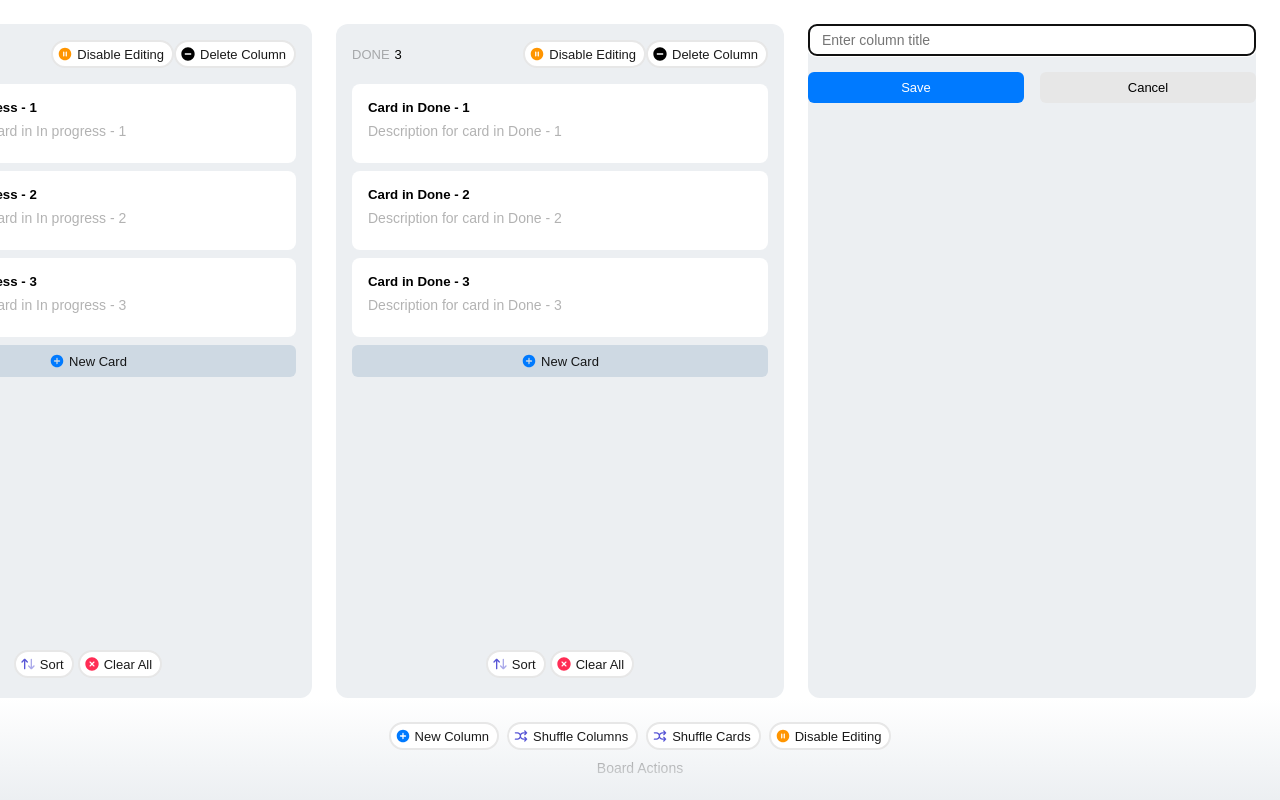
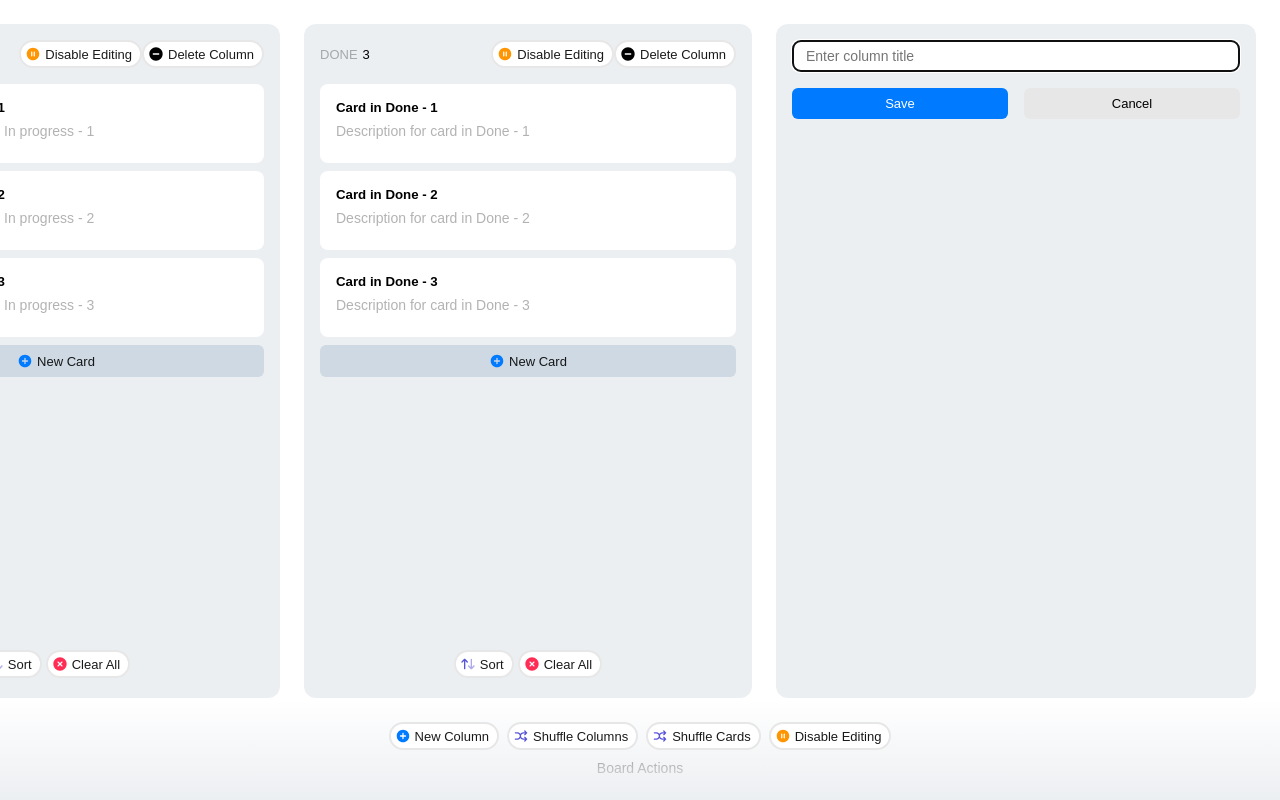
Before and after one commit to AbdulAzizi/vue-kanban-v1, a Vue app: page / in a window 1280 px wide. Both pictures are taken after a click on the button "New Column". Built offline with nearby package versions, Linux system fonts and the light colour scheme.

Commit message:
Focus on card create and add description placeholder

```diff
--- a/src/components/KanbanCard.vue
+++ b/src/components/KanbanCard.vue
@@ -8,13 +8,14 @@
 	const props = defineProps<{
 		card: KanbanCardType,
 		disabled: boolean,
+		inEditState?: boolean,
 	}>();
 
 	const emit = defineEmits<{
 		(e: 'reorder-card', card: KanbanCardType): void
 	}>();
 
-	const isEditing = ref(false);
+	const isEditing = ref(props.inEditState);
 
 	const draftTitle = ref(props.card.title);
 	const draftDescription = ref(props.card.description);
@@ -24,7 +25,13 @@
 
 	const titleEl = ref<HTMLElement | null>(null);
 	const descriptionEl = ref<HTMLElement | null>(null);
-	const rootEl = ref<HTMLElement | null>(null);
+
+	onMounted(() => {
+		updateContent();
+		if (isEditing.value && titleEl.value) {
+			titleEl.value.focus();
+		}
+	});
 
 	const isDirty = computed(() =>
 		draftTitle.value !== title.value || draftDescription.value !== description.value
@@ -65,12 +72,8 @@
 	const updateContent = () => {
 		if (titleEl.value) titleEl.value.innerHTML = title.value;
 		if (descriptionEl.value) descriptionEl.value.innerHTML = description.value;
-		cardsStore.updateCard(props.card.id, { title: title.value, description: description.value })
+		cardsStore.updateCard(props.card.id, { title: title.value, description: description.value, isEditing: false })
 	};
-
-	onMounted(() => {
-		updateContent();
-	});
 
 	const save = async () => {
 		if (!isDirty.value) return;
@@ -92,8 +95,10 @@
 	};
 
 	const onTextChange = () => {
-		if (titleEl.value && descriptionEl.value) {
+		if (titleEl.value) {
 			draftTitle.value = titleEl.value.innerHTML;
+		}
+		if (descriptionEl.value) {
 			draftDescription.value = descriptionEl.value.innerHTML;
 		}
 	};
@@ -124,7 +129,6 @@
 
 <template>
 	<article
-		ref="rootEl"
 		class="kanban-card"
 		:class="{ editing: isEditing, dragging: isDragging }"
 		:aria-label="props.card.title"
@@ -149,6 +153,7 @@
 			:contenteditable="isEditing && !disabled"
 			spellcheck="false"
 			@keyup="onTextChange"
+			:data-placeholder="'Add Description'"
 		></p>
 		<footer v-if="isEditing" contenteditable="false">
 			<BaseButton
@@ -208,4 +213,9 @@
     gap: 0px;
 	padding: 0;
 }
+
+.kanban-card .kanban-card-description:empty:before {
+  content: attr(data-placeholder);
+  pointer-events: none;
+}
 </style>
--- a/src/components/KanbanColumn.vue
+++ b/src/components/KanbanColumn.vue
@@ -79,9 +79,11 @@
 
     const handleNewCard = () => {
         cardsStore.addCard({
-            title: 'Add title',
-            description: 'Add description',
-            columnId: props.column.id
+            id: crypto.randomUUID(),
+            title: '',
+            description: '',
+            columnId: props.column.id,
+            isEditing: true
         });
     };
 
@@ -160,6 +162,7 @@
                     :card="card"
                     @reorder-card="cardsStore.swapCards"
                     :disabled="disabled"
+                    :inEditState="card.isEditing"
                 />
         </li>
         <li class="kanban-card-item"
--- a/src/components/KanbanColumnForm.vue
+++ b/src/components/KanbanColumnForm.vue
@@ -65,6 +65,7 @@
     display: flex;
     flex-direction: column;
     cursor: default;
+    padding: 16px;
 }
 
 .column-input {
--- a/src/stores/cards.ts
+++ b/src/stores/cards.ts
@@ -70,16 +70,9 @@ export const useCardsStore = defineStore('cards', () => {
         });
     };
 
-    const addCard = ({ columnId, title, description }: { columnId: string; title: string; description: string }) => {
-        const newCard: KanbanCardType = {
-            columnId,
-            id: crypto.randomUUID(),
-            title,
-            description
-        };
+    const addCard = (newCard: KanbanCardType) => {
         cards.value.push(newCard);
-
-        const column = columnsStore.columns.find(col => col.id === columnId);
+        const column = columnsStore.columns.find(col => col.id === newCard.columnId);
         if (column) column.editedAt = new Date();
     };
 
--- a/src/types/kanbanTypes.ts
+++ b/src/types/kanbanTypes.ts
@@ -3,6 +3,7 @@ export interface KanbanCardType {
     title: string;
     description: string;
     columnId: KanbanColumnType["id"];
+    isEditing?: boolean;
 }
 
 export interface KanbanColumnType {
```
